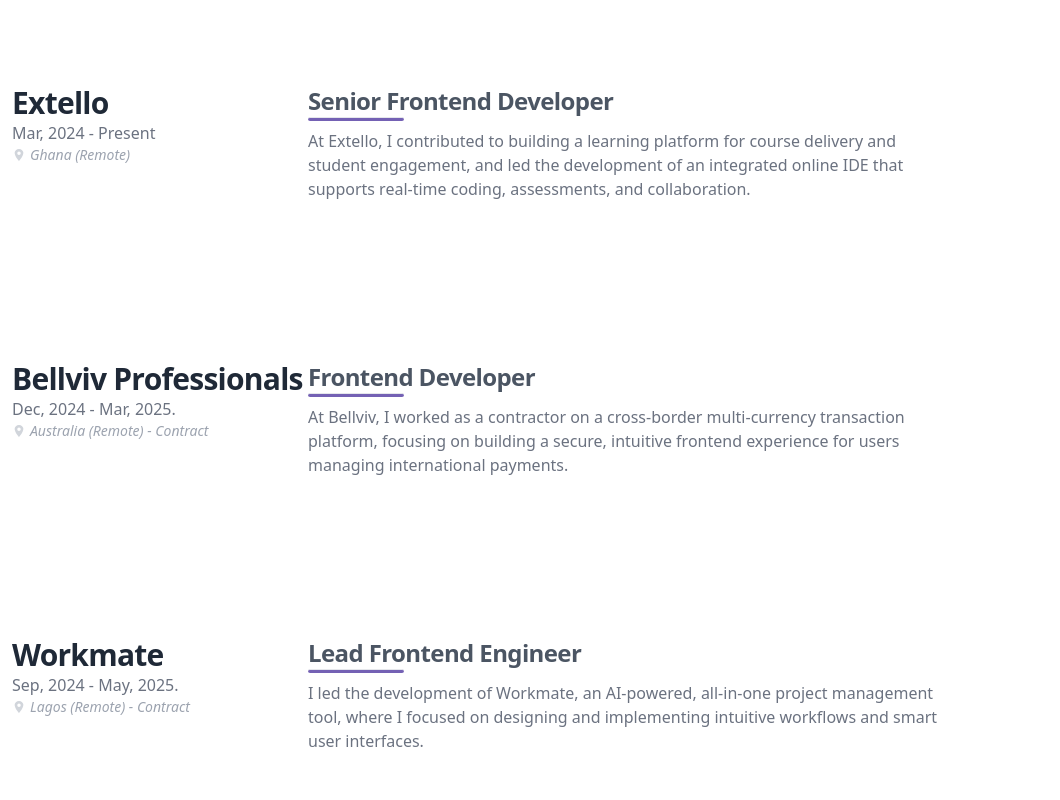
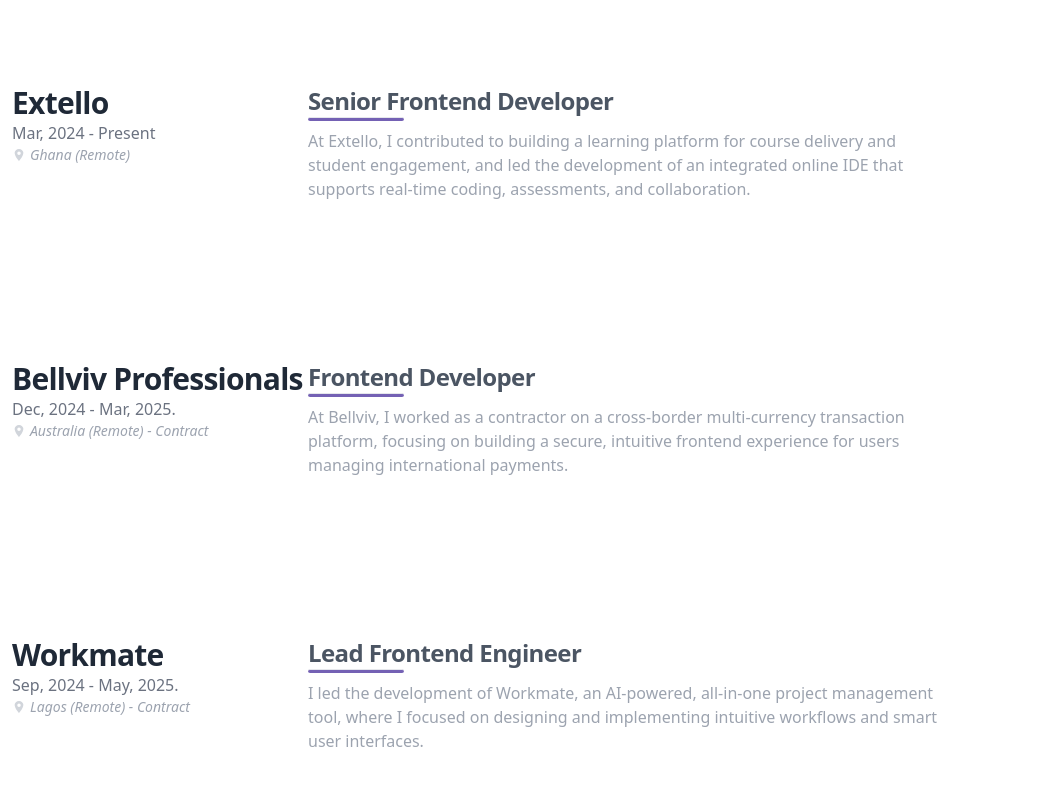
Before and after one commit to irshadbaiwa/irshadbaiwa.github.io, a Gatsby site: page / in a window 1280 px wide. Shown: the part 1580-2380 px from the top of the page, 220-1280 px from the left. Built offline with nearby package versions, Linux system fonts and the light colour scheme; Gatsby itself is replaced by a stand-in of ours.

Commit message:
use softer color

```diff
--- a/src/components/sections/home/ExperienceSection.tsx
+++ b/src/components/sections/home/ExperienceSection.tsx
@@ -26,7 +26,7 @@
       <ul className="space-y-2">
         {responsibilities.map((item) => (
           <li key={item}>
-            <Text variant="base" className="text-gray-500">
+            <Text variant="base" className="text-gray-400">
               {item}
             </Text>
           </li>
```
